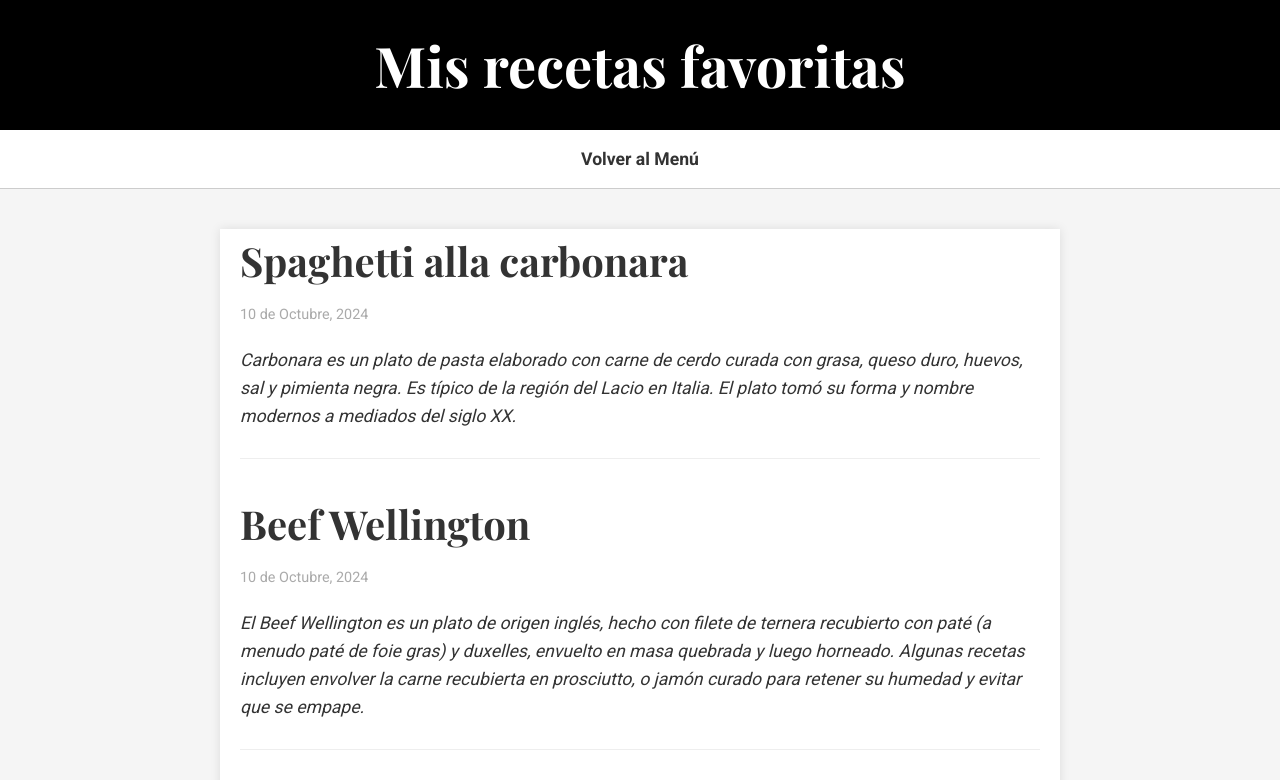
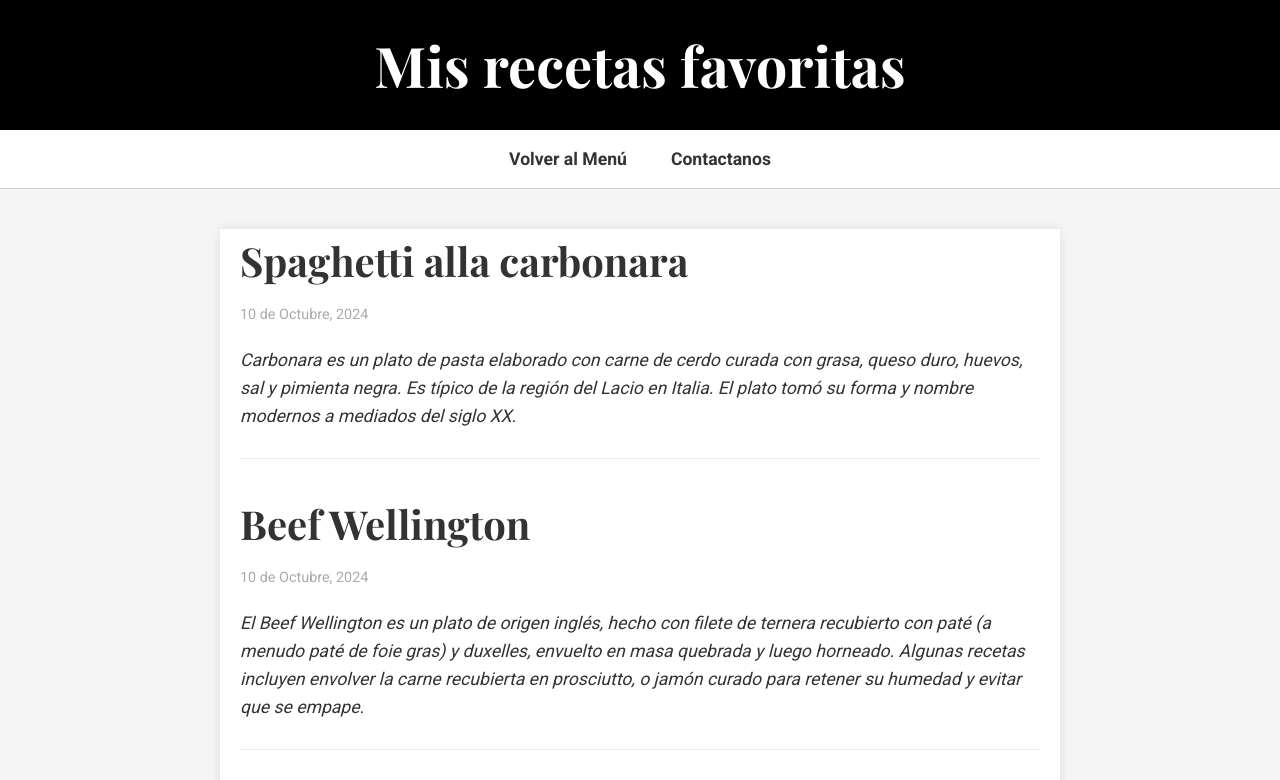
Before and after one commit to jorgearendon/TP2, a plain HTML site: page blog.html in a window 1280 px wide. Shown: the top 780 px of the page. Drawn offline with nearby package versions, Linux system fonts and the light colour scheme.

Commit message:
Update blog.html

```diff
--- a/blog.html
+++ b/blog.html
@@ -13,6 +13,7 @@
 </header>
 <nav>
     <a href="index.html">Volver al Menú</a>
+    <a href="contacto.html">Contactanos</a>
 </nav>
 <div class="container">
     <div class="post">
```
